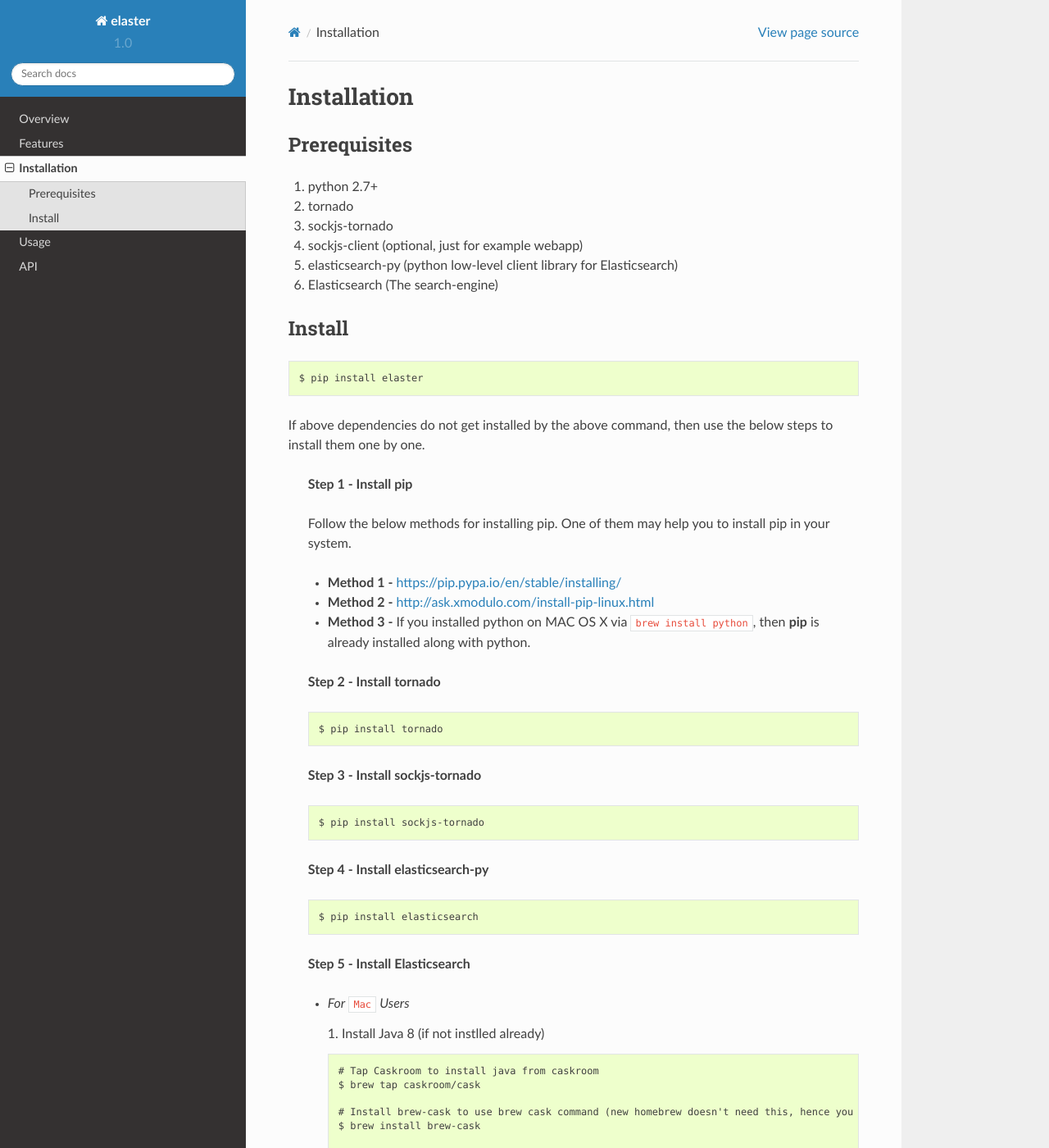
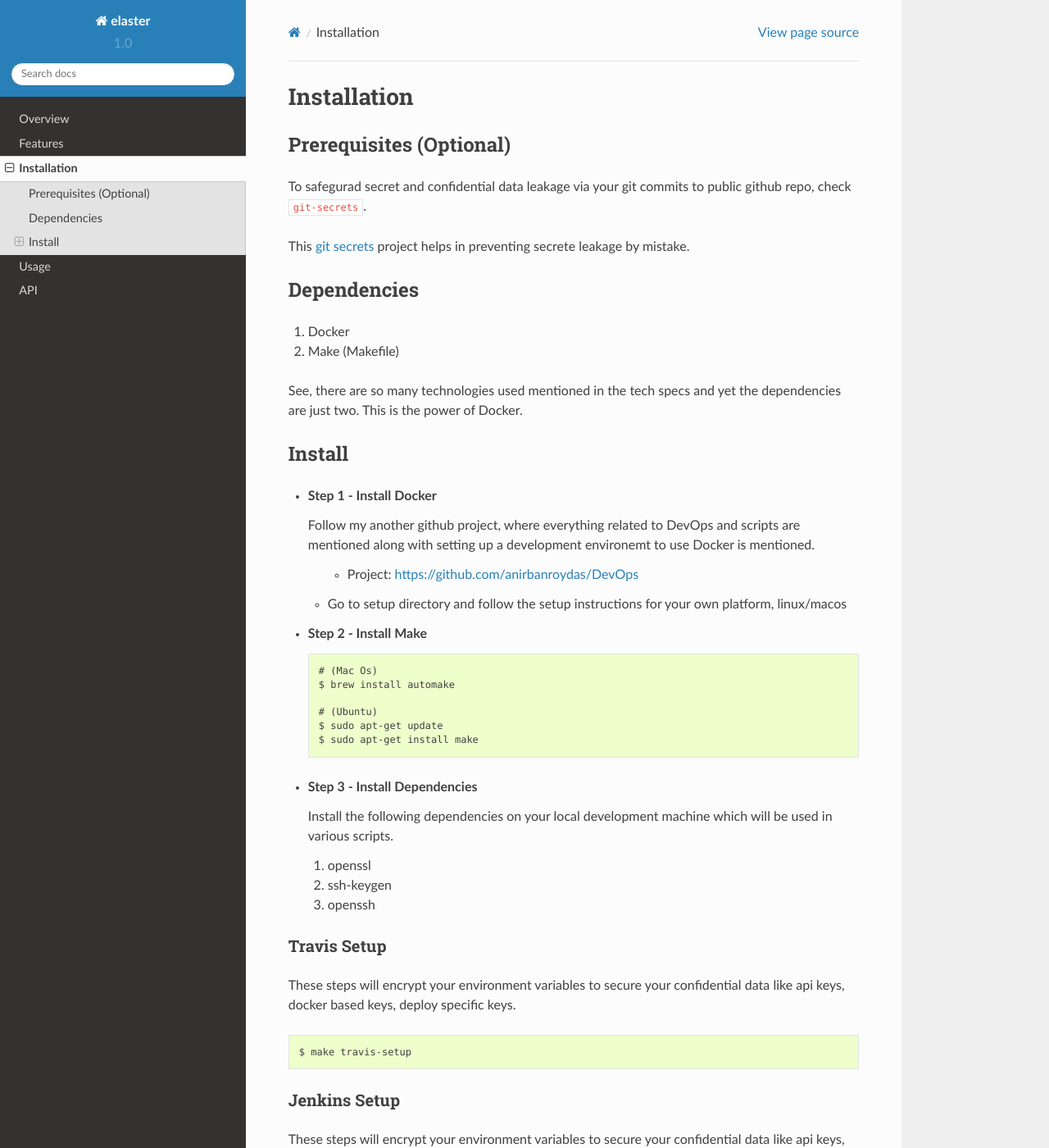
Before and after one commit to anirbanroydas/elaster, a Sphinx documentation site: the page built from docs/installation.rst, in a window 1280 px wide and 1400 px high. Shown: the whole window at 82% size. Built offline with Sphinx 7.4.7 and the Read the Docs theme 2.0.0, drawn with Linux system fonts in a browser that asks for light colours; pages that are not in the unit, such as notebooks, are missing from menus; some of the changed text lies outside the part shown.

Commit message:
Modify installation steps using docker

```diff
--- a/docs/installation.rst
+++ b/docs/installation.rst
@@ -1,86 +1,75 @@
 Installation
 =============
 
-Prerequisites
-~~~~~~~~~~~~~
+Prerequisites (Optional)
+-------------------------
 
-1. python 2.7+
-2. tornado
-3. sockjs-tornado
-4. sockjs-client (optional, just for example webapp)
-5. elasticsearch-py (python low-level client library for Elasticsearch)
-6. Elasticsearch (The search-engine)
+To safegurad secret and confidential data leakage via your git commits to public github repo, check ``git-secrets``.
+
+This `git secrets <https://github.com/awslabs/git-secrets>`_ project helps in preventing secrete leakage by mistake.
+
+
+
+Dependencies
+-------------
+
+1. Docker
+2. Make (Makefile)
+
+See, there are so many technologies used mentioned in the tech specs and yet the dependencies are just two. This is the power of Docker.
+
 
 
 Install
-~~~~~~~
-::
-
-        $ pip install elaster
-
-If above dependencies do not get installed by the above command, then use the below steps to install them one by one.
-
- **Step 1 - Install pip**
-
- Follow the below methods for installing pip. One of them may help you to install pip in your system.
-
- * **Method 1 -**  https://pip.pypa.io/en/stable/installing/
-
- * **Method 2 -** http://ask.xmodulo.com/install-pip-linux.html
-
- * **Method 3 -** If you installed python on MAC OS X via ``brew install python``, then **pip** is already installed along with python.
+-------
 
 
- **Step 2 - Install tornado**
- ::
+* **Step 1 - Install Docker**
 
-         $ pip install tornado
+  Follow my another github project, where everything related to DevOps and scripts are mentioned along with setting up a development environemt to use Docker is mentioned.
 
- **Step 3 - Install sockjs-tornado**
- ::
+    * Project: https://github.com/anirbanroydas/DevOps
 
-         $ pip install sockjs-tornado
+  * Go to setup directory and follow the setup instructions for your own platform, linux/macos
 
+* **Step 2 - Install Make**
+  ::
 
- **Step 4 - Install elasticsearch-py**
- ::
+      # (Mac Os)
+      $ brew install automake
 
-         $ pip install elasticsearch
+      # (Ubuntu)
+      $ sudo apt-get update
+      $ sudo apt-get install make
 
+* **Step 3 - Install Dependencies**
 
- **Step 5 - Install Elasticsearch**
+  Install the following dependencies on your local development machine which will be used in various scripts.
 
- * *For* ``Mac`` *Users*
-
-   1. Install Java 8 (if not instlled already)
-   ::
-
-          # Tap Caskroom to install java from caskroom
-          $ brew tap caskroom/cask
-
-          # Install brew-cask to use brew cask command (new homebrew doesn't need this, hence you can use brew cask just by tapping Caskroom)
-          $ brew install brew-cask
-
-          # Install java
-          $ brew cask install java
+  1. openssl
+  2. ssh-keygen
+  3. openssh
 
 
 
-   2. Brew Install Elasticsearch
-   ::
-
-         $ brew install elasticsearch
-
-   3. Configure elasticsearch, by modifying the file at ``/usr/local/etc/elasticsearch/elasticsearch.yml``.
-
- * *For* ``Ubuntu/Linux`` *Users*
-
-   1. Follow this link, `here <https://www.elastic.co/guide/en/elasticsearch/reference/current/setup.html>`_.
 
 
 
-   2. Also, you can follow this link, `here <https://www.digitalocean.com/community/tutorials/how-to-install-and-configure-elasticsearch-on-ubuntu-14-04>`_.
+
+Travis Setup
+~~~~~~~~~~~~~~~~~
+
+These steps will encrypt your environment variables to secure your confidential data like api keys, docker based keys, deploy specific keys.
+::
+
+  $ make travis-setup
 
 
 
-   4. Configure elasticsearch, by modifying the file at ``/usr/local/etc/elasticsearch/elasticsearch.yml``.
+Jenkins Setup
+~~~~~~~~~~~~~~~~~~~
+
+These steps will encrypt your environment variables to secure your confidential data like api keys, docker based keys, deploy specific keys.
+::
+
+  $ make jenkins-setup
```
